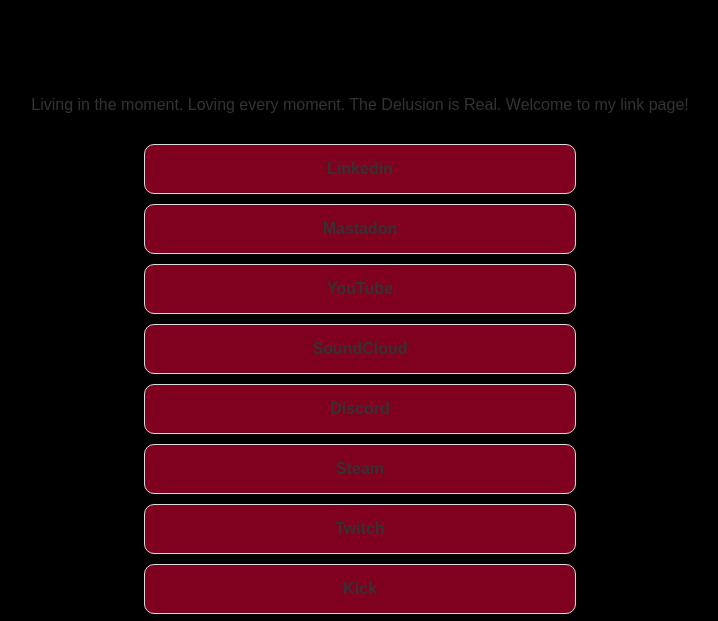
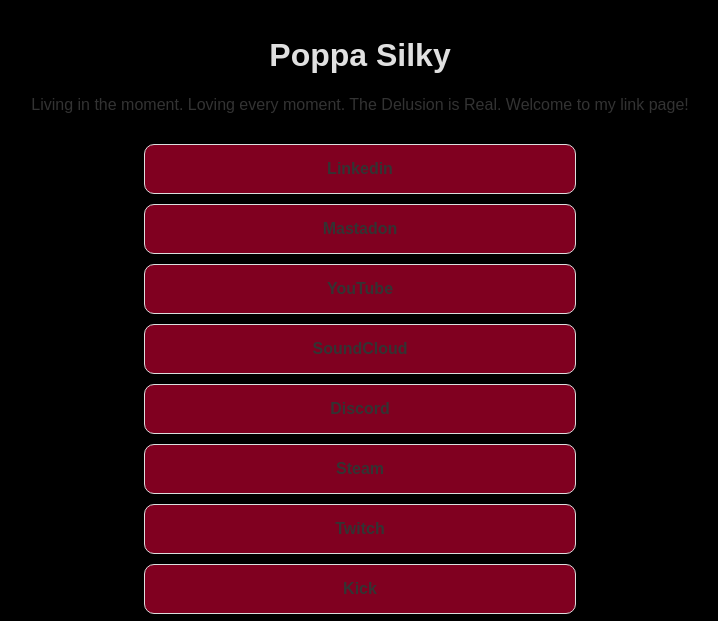
Before and after one commit to poppasilky/poppasilky.github.io, a plain HTML site: page index.html in a window 1280 px wide. Shown: the part 161-782 px from the top of the page, without its empty margins (280-998 px from the left). Drawn offline with Linux system fonts and the light colour scheme.

Commit message:
Enhance body text color for improved readability
Added color to body text for better visibility.

```diff
--- a/index.html
+++ b/index.html
@@ -10,6 +10,7 @@
             text-align: center;
             background-color: #000000;
             padding: 50px 20px;
+			color: #e0e0e0;
         }
         .profile-pic {
             width: 100px;
```
